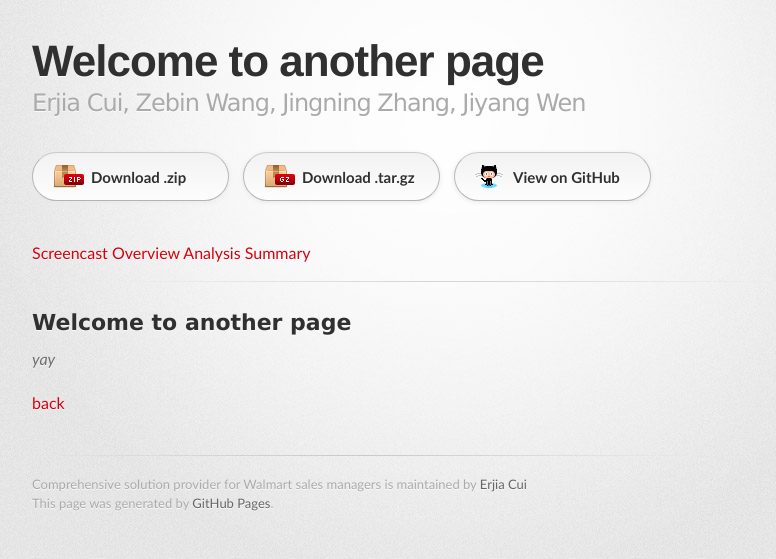
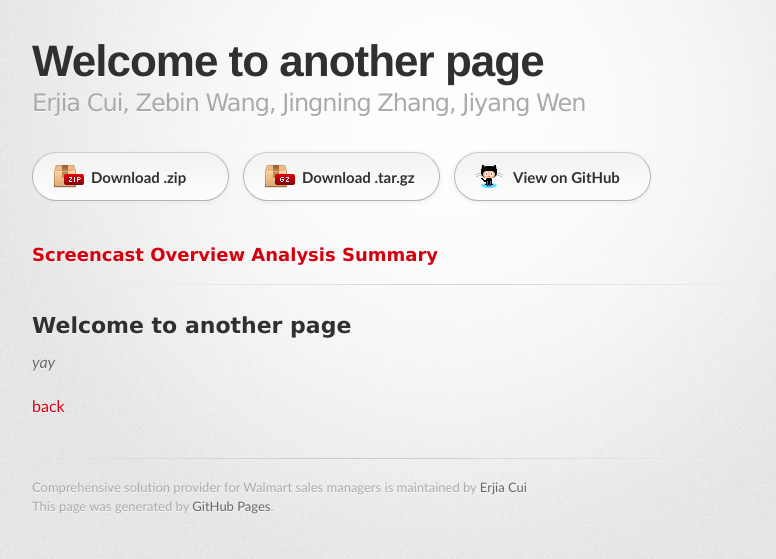
Before and after one commit to churchillcui/ads_retail, a Jekyll site: the page built from another-page.md, in a window 1280 px wide. Shown: the top 559 px of the page, without its empty margins (192-968 px from the left). Built offline with Jekyll 4.4.1, drawn with Linux system fonts in a browser that asks for light colours; some web fonts are replaced; our own code applies the rules of GitHub Pages for plain Markdown files.

Commit message:
change link style

```diff
--- a/_layouts/default.html
+++ b/_layouts/default.html
@@ -35,10 +35,10 @@
 	{% endif %}
         </section>
 	<section id = "link">
-	<a href="https://churchillcui.github.io/ads_retail/#screencast"><span>Screencast</span></a>
+	<h3><a href="https://churchillcui.github.io/ads_retail/#screencast"><span>Screencast</span></a>
 	<a href="https://churchillcui.github.io/ads_retail/#overview"><span>Overview</span></a>
 	<a href="https://churchillcui.github.io/ads_retail/#analysis"><span>Analysis</span></a>
-	<a href="https://churchillcui.github.io/ads_retail/#summary"><span>Summary</span></a>
+	<a href="https://churchillcui.github.io/ads_retail/#summary"><span>Summary</span></a></h3>
 	</section>
         <hr>
         <section id="main_content">
```
